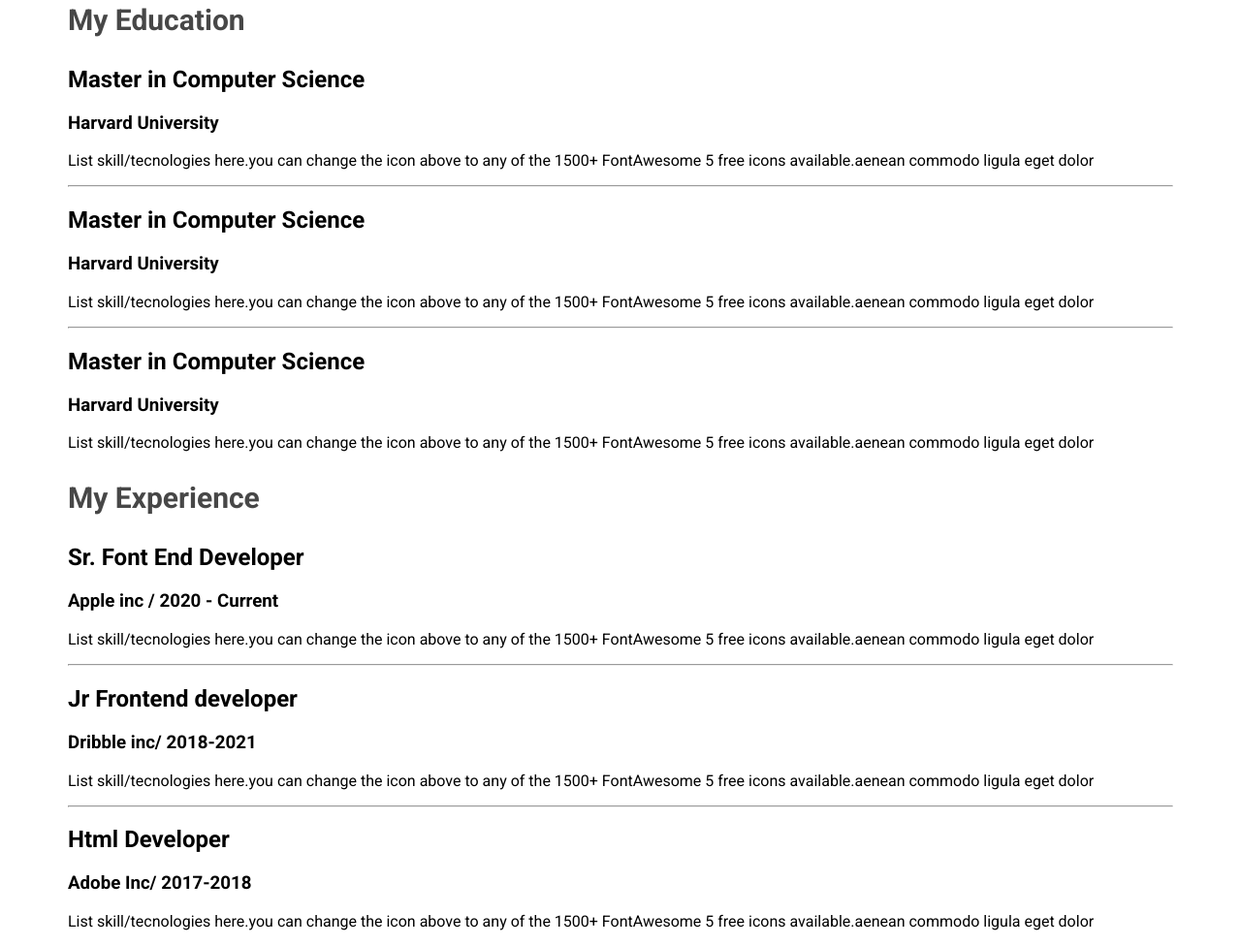
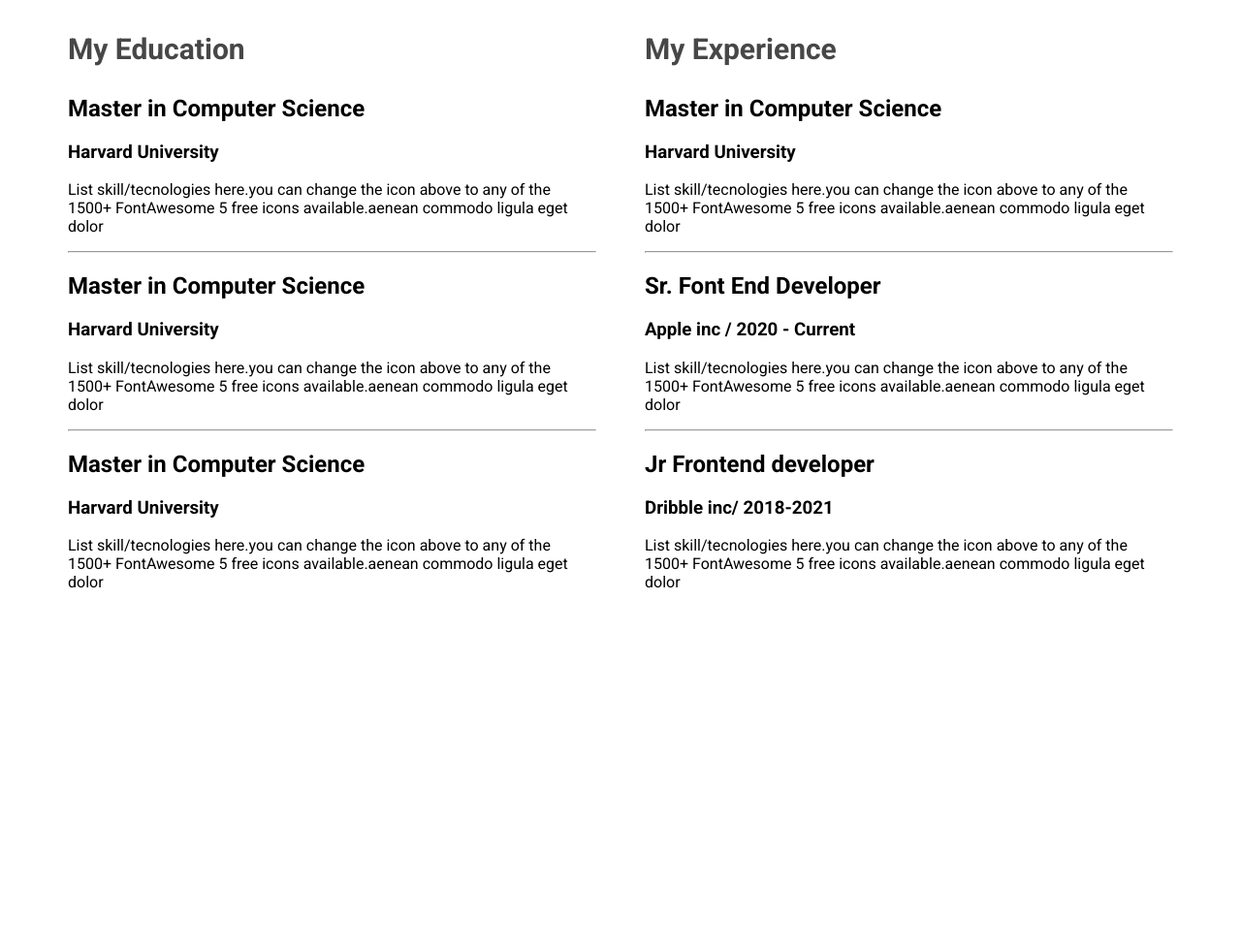
Before and after one commit to syedulislamsyed66/web-developer-portfolio, a plain HTML site: page index.html in a window 1280 px wide. Shown: the part 2361-3337 px from the top of the page at 97% size. After the commit the page ends 2995 px from the top, so only its background shows below. Drawn offline with Linux system fonts and the light colour scheme.

Commit message:
a summary of my resume correction

```diff
--- a/index.html
+++ b/index.html
@@ -88,8 +88,8 @@
          <!-- resume section -->
         <section>
             <h3 class="section-title">A summary of My Resume</h3>
-
             <div class="resume-container">
+                <div class="resume-column">
                     <h3 class="resume-column-title">My Education</h3>
 
                     <div class="resume-item">
@@ -104,6 +104,7 @@
                         <h3 class="resume-item-institute">Harvard University</h3>
                         <p class="resume-item-description">List skill/tecnologies here.you can change the icon above to any of the 1500+ FontAwesome 5 free icons available.aenean commodo ligula eget dolor</p>
                     </div>
+
                     <hr>
 
                     <div class="resume-item">
@@ -111,15 +112,24 @@
                         <h3 class="resume-item-institute">Harvard University</h3>
                         <p class="resume-item-description">List skill/tecnologies here.you can change the icon above to any of the 1500+ FontAwesome 5 free icons available.aenean commodo ligula eget dolor</p>
                     </div>
+
                 </div>
-            <div class="resume-container">
+                <div class="resume-column">
                     <h3 class="resume-column-title">My Experience</h3>
+
+                    <div class="resume-item">
+                        <h2 class="resume-item-title">Master in Computer Science</h2>
+                        <h3 class="resume-item-institute">Harvard University</h3>
+                        <p class="resume-item-description">List skill/tecnologies here.you can change the icon above to any of the 1500+ FontAwesome 5 free icons available.aenean commodo ligula eget dolor</p>
+                    </div>
+                    <hr>
 
                     <div class="resume-item">
                         <h2 class="resume-item-title">Sr. Font End Developer</h2>
                         <h3 class="resume-item-institute">Apple inc / 2020 - Current</h3>
                         <p class="resume-item-description">List skill/tecnologies here.you can change the icon above to any of the 1500+ FontAwesome 5 free icons available.aenean commodo ligula eget dolor</p>
                     </div>
+
                     <hr>
 
                     <div class="resume-item">
@@ -127,14 +137,8 @@
                         <h3 class="resume-item-institute">Dribble inc/ 2018-2021</h3>
                         <p class="resume-item-description">List skill/tecnologies here.you can change the icon above to any of the 1500+ FontAwesome 5 free icons available.aenean commodo ligula eget dolor</p>
                     </div>
-                <hr>
 
-                <div class="resume-item">
-                    <h2 class="resume-item-title">Html Developer</h2>
-                    <h3 class="resume-item-institute">Adobe Inc/ 2017-2018</h3>
-                    <p class="resume-item-description">List skill/tecnologies here.you can change the icon above to any of the 1500+ FontAwesome 5 free icons available.aenean commodo ligula eget dolor</p>
                 </div>
-
             </div>
         </section>
         </main>
--- a/styles/styles.css
+++ b/styles/styles.css
@@ -139,3 +139,7 @@ main{
     font-weight: 700;
 
 }
+.resume-container{
+    display: flex;
+    gap: 50px;
+}
```
Lines whose indentation alone changed are shown as unchanged.
